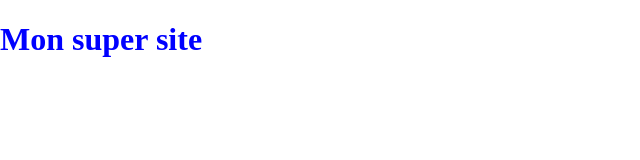
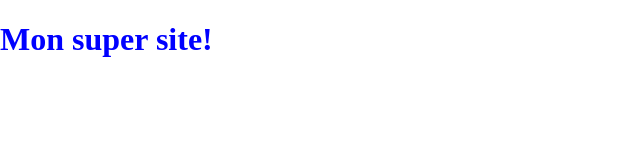
Before and after one commit to kevinkalenga/Formation-Git, a plain HTML site: page index.html in a window 1280 px wide. Shown: the full height of the page, 0-640 px from the left. Drawn offline with Linux system fonts and the light colour scheme.

Commit message:
add the exclamation mark

```diff
--- a/index.html
+++ b/index.html
@@ -8,6 +8,6 @@
     <title>Formation Git</title>
   </head>
   <body>
-    <h1>Mon super site</h1>
+    <h1>Mon super site!</h1>
   </body>
 </html>
```
